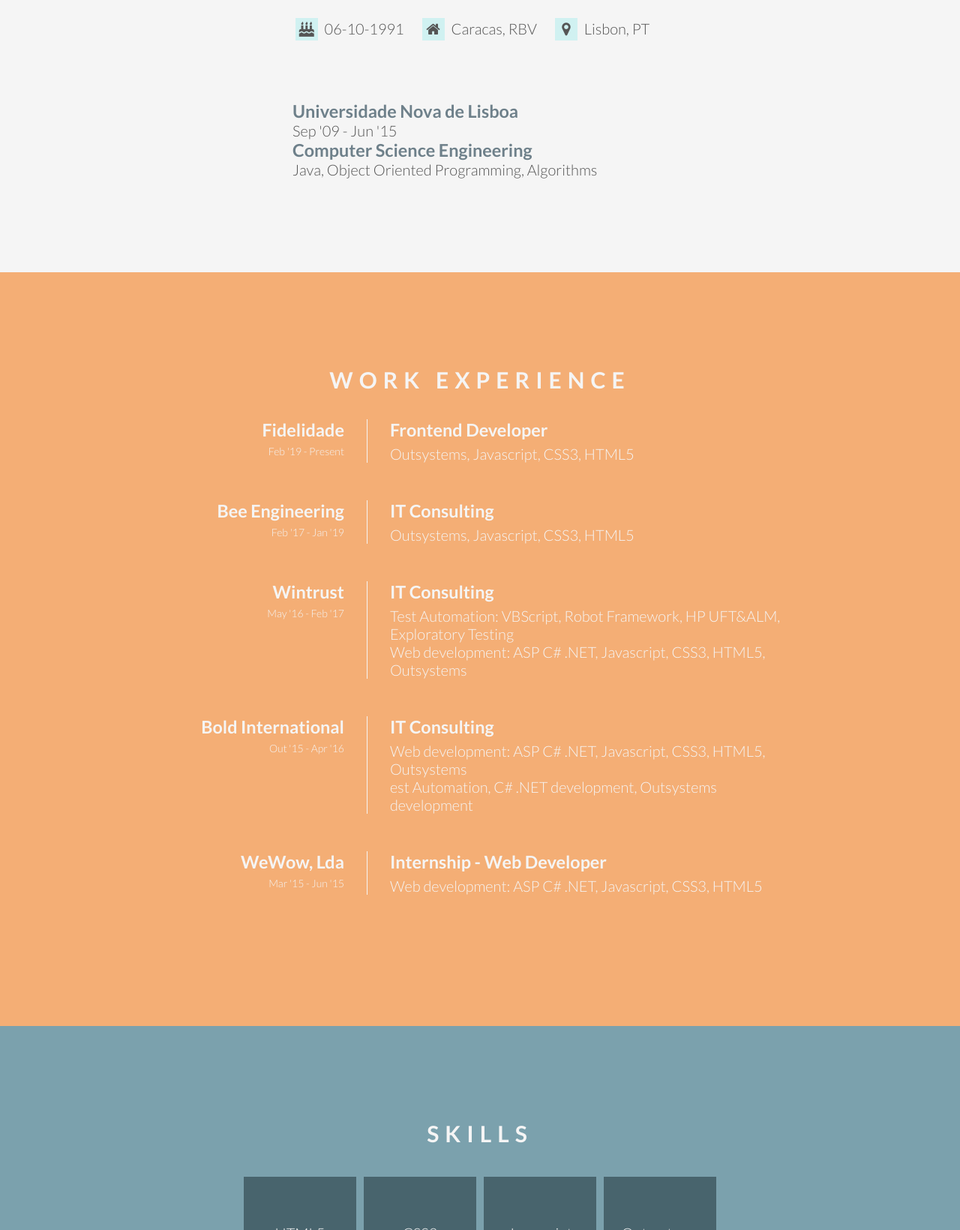
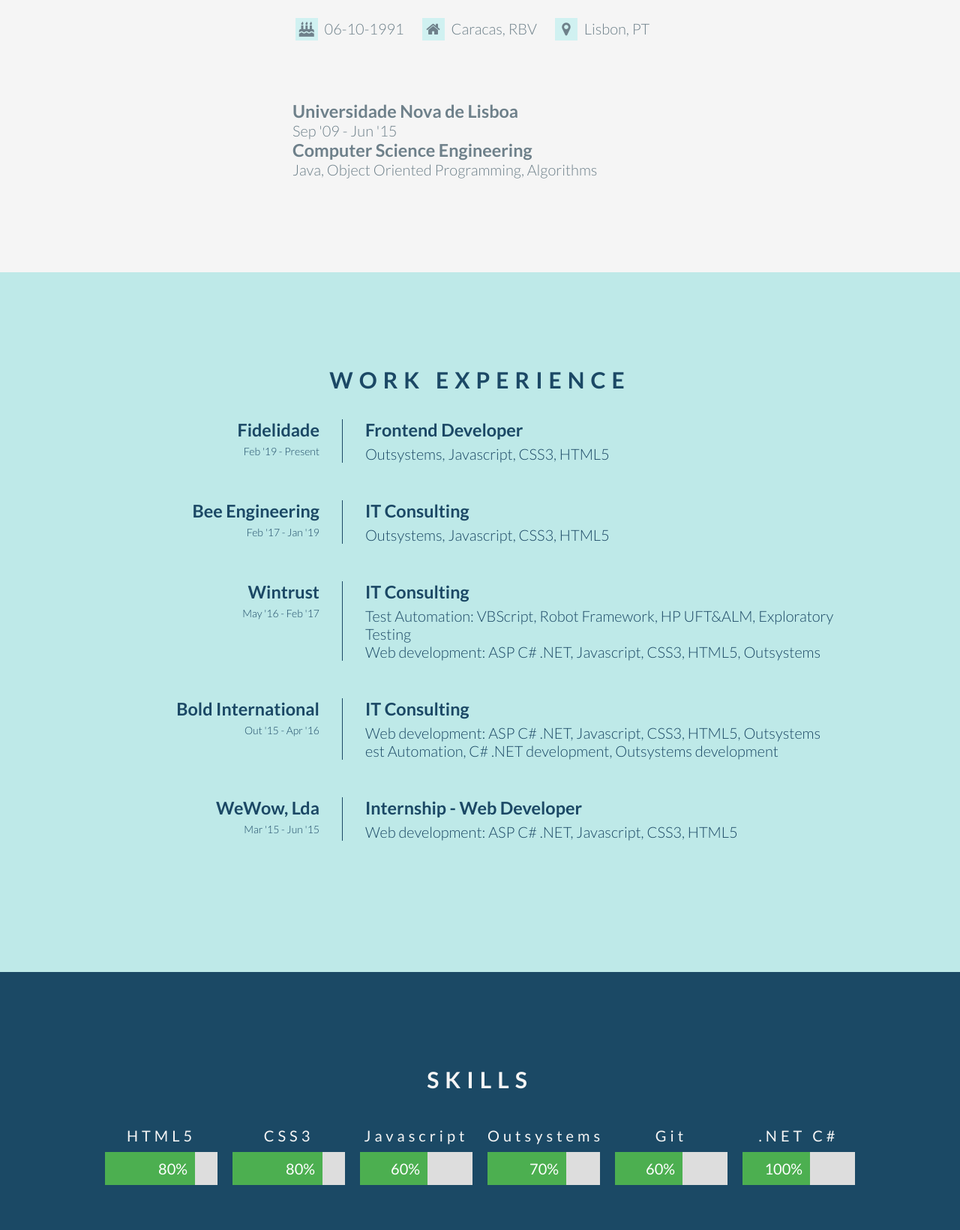
Before and after one commit to luciavmrodriguez/luciavmrodriguez.github.io, a plain HTML site: page index.html in a window 1280 px wide. Shown: the part 1160-2800 px from the top of the page at 75% size. Drawn offline with Linux system fonts and the light colour scheme.

Commit message:
New Colors

```diff
--- a/css/theme.css
+++ b/css/theme.css
@@ -19,7 +19,6 @@
 
 html{
 	font-family: 'Lato', sans-serif;
-	color: #555;
 	font-size: 20px;
 	font-weight: 300;
 }
@@ -59,6 +58,7 @@
 
 .sec-content{
 	max-width: 1024px;
+	width: 100%;
 }
 
 section{
@@ -81,7 +81,7 @@
 section h1,
 section h2,
 section h3{
-	color: #6e808a;
+
 }
 
 @media (max-width: 600px){
@@ -177,9 +177,9 @@
 	position: relative;
 	justify-content: center;
 	min-height: 100vh;
-	color: #6e808a;
+	color: #FFF;
 	text-align: center;
-	background-color: #D1F1F1;
+	background-color: #62B6CB;
 	justify-content: space-between;
 	padding: 80px 0 0;
 }
@@ -223,27 +223,27 @@
     margin: 0 auto;
 	max-width: 250px;
 
-	animation: float 6s ease-in-out infinite;
+	animation: float 3s ease-in-out infinite;
 }
 
 .about-me .cloud {
     max-width: 200px;
     position: absolute;
-    bottom: 24px;
+    bottom: 30px;
     left: 0;
     right: 0;
     margin: 0 auto;
 	z-index: 0;
-	animation: float-cloud 6s ease-in-out infinite;
+	animation: float-cloud 3s ease-in-out infinite;
 }
 .about-me h1{
 	font-family: 'Gloria Hallelujah', cursive;
 	margin-bottom: 15px;
-	font-size: 40px;
+	font-size: 44px;
 }
 
 .about-me h3{
-	font-size: 20px;
+	font-size: 26px;
 	font-weight: 400;
 	letter-spacing: 4px;
 	margin-bottom: 40px;
@@ -287,10 +287,13 @@
 		font-size: 20px;
 	}
 	.about-me img.me-cartoon{
-		bottom: 78px;
+		bottom: 130px;
 		max-width: 210px;
 	}
 
+	.about-me .cloud {
+		bottom: 80px;
+	}
 }
 
 
@@ -301,6 +304,7 @@
 
 .hi-there{
 	background-color: #f5f5f5;
+	color: #6e808a;
 }
 
 .hi-there img{
@@ -410,11 +414,12 @@
 ----------------------*/
 
 .work-exp{
-	background-color: #F4AE75;
+	background-color: #BEE9E8;
+	color: #1b4865;
 }
 
-section.work-exp h3.title{
-	color: #f5f5f5;
+.work-exp h3.title{
+	color: #1b4865;
 }
 
 .work-exp .exp li{
@@ -433,16 +438,16 @@
 .work-exp .exp li div:last-child{
 	flex: 2 1 auto;
 	width: 70%;
-	border-left: 1px solid #f5f5f5;
+	border-left: 1px solid #1b4865;
 	padding-left: 30px;
 }
 .work-exp .exp li div:last-child h3,
 .work-exp .exp li div:first-child h3{
 	margin-bottom: 6px;
-	color: #f5f5f5;
+	color: #1b4865;
 }
 .work-exp .exp li{
-	color: #f5f5f5;
+	color: #1b4865;
 }
 
 .work-exp .exp li div:first-child p{
@@ -460,7 +465,7 @@
 	}
 
 	.work-exp .exp li:not(:last-child){
-		border-bottom: 1px solid #f5f5f5;
+		border-bottom: 1px solid #6e808a;
 	}
 
 	.work-exp .exp li div:first-child,
@@ -486,7 +491,8 @@
 	}
 
 	.work-exp .exp li div p{
-		font-size: 16px;
+		font-size: 18px;
+		font-weight: 500;
 	}
 
 
@@ -498,7 +504,7 @@
 --------------------*/
 
 .skills{
-	background-color: #7BA1AD;
+	background-color: #1B4965;
 	color: #f5f5f5;
 }
 
@@ -525,7 +531,52 @@
     margin-bottom: 0;
 }
 
-.skills-container {
+
+
+.skills-container{
+	display: flex;
+	flex-wrap: wrap;
+	justify-content: center;
+}
+.skills-container > div {
+    width: 150px;
+	margin: 10px;
+	text-align: center;
+}
+.skill-cont > p{
+	margin-bottom: 10px;
+    font-weight: 500;
+    letter-spacing: 5px;
+}
+
+.skill-item {
+	width: 100%;
+	background-color: #ddd;
+}
+
+.skill {
+	text-align: right;
+	padding: 10px;
+	color: white;
+	background-color: #4CAF50;
+	font-weight: 500;
+}
+.s-100{
+	width: 100%;
+}
+.s-90{
+	width: 90%;
+}
+.s-80{
+	width: 80%;
+}
+.s-70{
+	width: 70%;
+}
+.s-60{
+	width: 60%;
+}
+/*.skills-container {
     padding: 0;
     margin: 0;
     display: flex;
@@ -543,15 +594,13 @@
 	flex-direction: row;
 	justify-content: center;
 	font-size: 20px;
-}
+}*/
 
 
 @media (max-width: 600px){
 
-	.skill-item {
-		height: 70px;
-		max-width: none;
-		font-size: 18px;
+	.skills-container > div{
+		width: 100%;
 	}
 
 }
@@ -563,44 +612,17 @@
 ---------------------*/
 
 .languages{
-	background-color: #545454;
+	background-color: #5FA8D3;
+	color: #f5f5f5;
 }
 
 section.languages h3.title{
 	color: #f5f5f5;
 }
 
-.languages .skills-container {
-    padding: 0;
-    margin: 0;
-    display: flex;
-	justify-content: center;
-	flex-wrap: nowrap;
+.languages .skill {
+    background-color: #1b4865;
 }
-.languages .skill-item {
-	background: #7BA1AD;
-	color: #f5f5f5;
-    margin: 5px;
-    flex: 1 0 150px;
-    height: 150px;
-	align-items: center;
-	max-width: 150px;
-	display: flex;
-	flex-direction: row;
-	justify-content: center;
-	font-size: 20px;
-}
-
-
-@media (max-width: 600px){
-	.languages .skills-container {
-		flex-wrap: wrap;
-	}
-
-}
-
-
-
 
 /*-------------
  	Footer
@@ -613,7 +635,7 @@
 	text-align: center;
 	color: #fff;
 	background-color: #414a4f;
-	padding: 60px 0;
+	padding: 60px 60px;
 }
 
 footer ul{
--- a/index.html
+++ b/index.html
@@ -152,32 +152,50 @@
             <h3 class="title">Skills</h3>
 
 		    <div class="skills-container">
+                <div class="skill-cont">
+                    <p>HTML5</p>
                     <div class="skill-item">
-                    <p>HTML5</p>
+
+                        <div class="skill s-80">80%</div>
                     </div>
+                </div>
+                <div class="skill-cont">
+                    <p>CSS3</p>
                     <div class="skill-item">
-                    <p>CSS3</p>
+
+                        <div class="skill s-80">80%</div>
                     </div>
+                </div>
+                <div class="skill-cont">
+                    <p>Javascript</p>
                     <div class="skill-item">
-                    <p>Javascript</p>
+
+                        <div class="skill s-60">60%</div>
                     </div>
+                </div>
+                <div class="skill-cont">
+                    <p>Outsystems</p>
                     <div class="skill-item">
-                    <p>Outsystems</p>
+
+                        <div class="skill s-70">70%</div>
                     </div>
+                </div>
+                <div class="skill-cont">
+                    <p>Git</p>
                     <div class="skill-item">
-                    <p>HP UFT/ALM</p>
+
+                        <div class="skill s-60">60%</div>
                     </div>
+                </div>
+                <div class="skill-cont">
+                    <p>.NET C#</p>
                     <div class="skill-item">
-                    <p>Java</p>
-                </div>
-                <div class="skill-item">
-                    <p>.NET C#</p>
-                </div>
-                <div class="skill-item">
-                    <p>SQL</p>
+
+                        <div class="skill s-60">100%</div>
                     </div>
                 </div>
 
+            </div>
 		</div>
 	</section>
 
@@ -186,14 +204,25 @@
             <h3 class="title">Languages</h3>
 
             <div class="skills-container">
+                    <div class="skill-cont">
+                        <p>Portuguese</p>
                         <div class="skill-item">
-                    <div><strong>Portuguese</strong></div>
+
+                            <div class="skill s-100">100%</div>
                         </div>
+                    </div>
+                    <div class="skill-cont">
+                        <p>Spanish</p>
                         <div class="skill-item">
-                    <div><strong>Spanish</strong></div>
+
+                            <div class="skill s-100">100%</div>
                         </div>
+                    </div>
+                    <div class="skill-cont">
+                            <p>English</p>
                             <div class="skill-item">
-                    <div><strong>English</strong></div>
+                                <div class="skill s-70">70%</div>
+                            </div>
                         </div>
                 </div>
         </div>
```
Also changed, not shown: 2 other files. Lines whose indentation alone changed are shown as unchanged.
